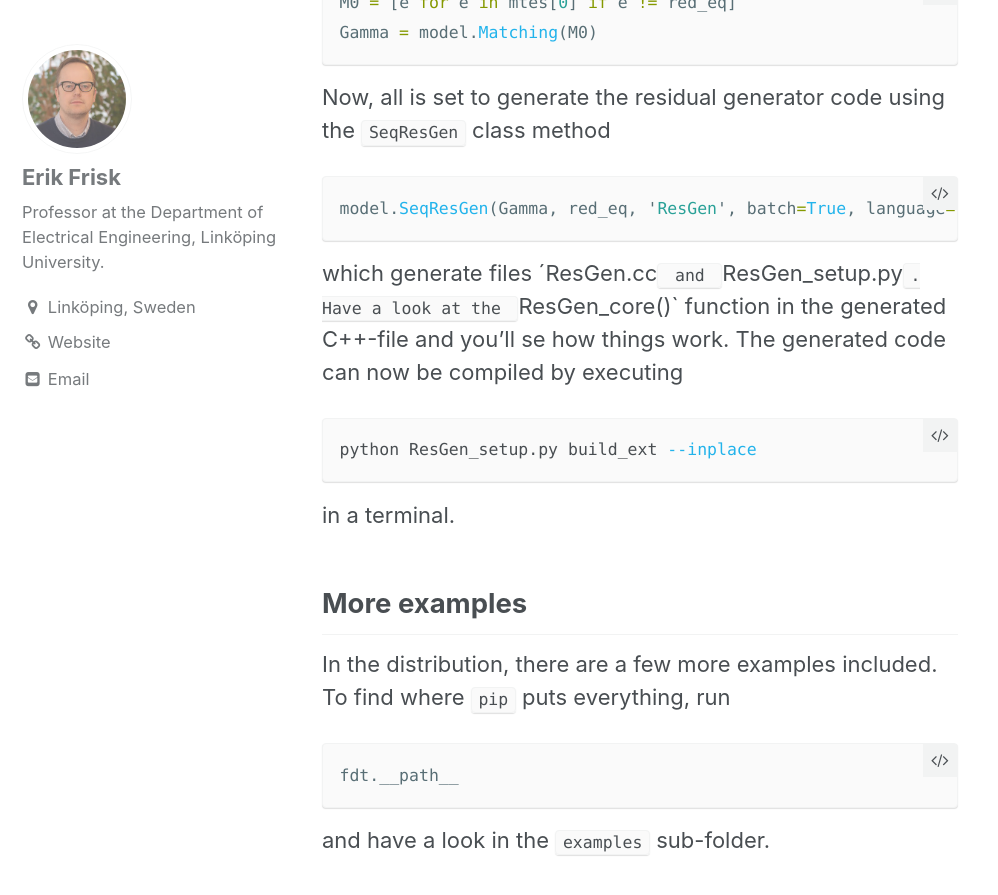
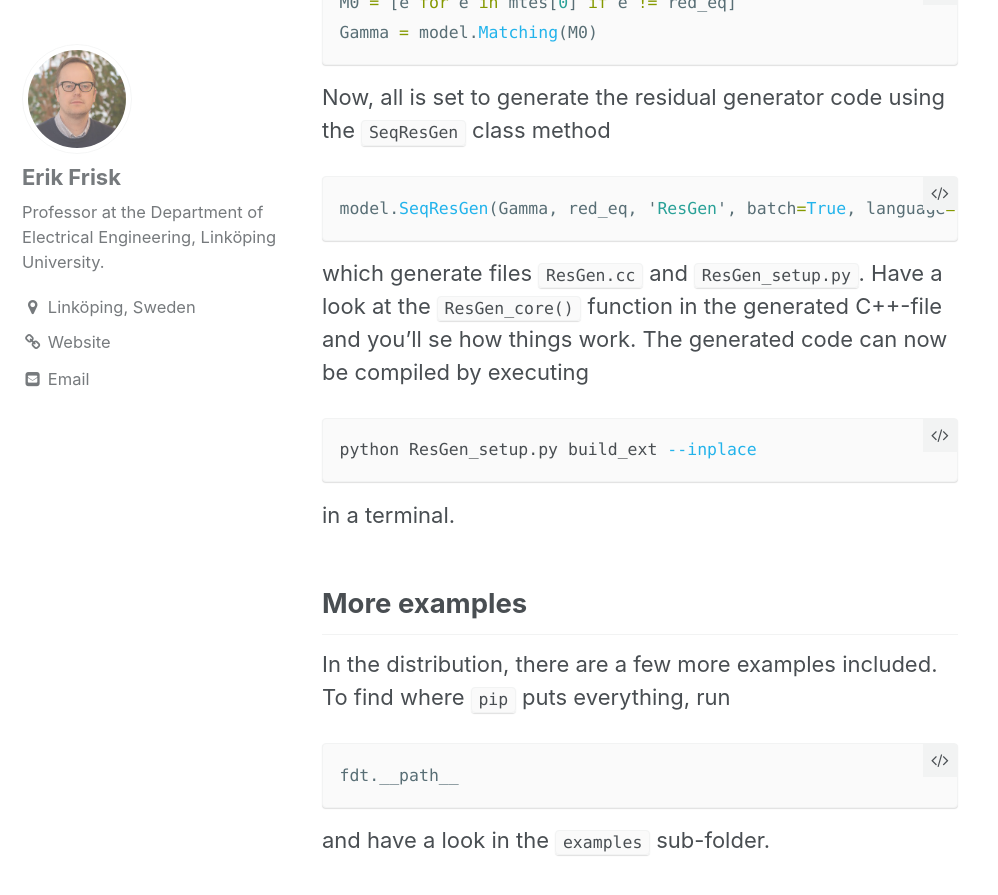
Before and after one commit to faultdiagnosistoolbox/faultdiagnosistoolbox.github.io, a Jekyll site: the page built from _posts/tutorials/2020-07-07-python-intro.md, in a window 1280 px wide and 900 px high, scrolled down 7172 px. Shown: the top 895 px of the window, without its empty margins (0-998 px from the left). Built offline with Jekyll 4.4.1, drawn with Linux system fonts in a browser that asks for light colours; comment, search, counter and statistics services are not loaded.

Commit message:
Fixed typo4

````diff
--- a/_posts/tutorials/2020-07-07-python-intro.md
+++ b/_posts/tutorials/2020-07-07-python-intro.md
@@ -171,7 +171,7 @@ Now, all is set to generate the residual generator code using the `SeqResGen` cl
 ```python
 model.SeqResGen(Gamma, red_eq, 'ResGen', batch=True, language='C')
 ```
-which generate files ´ResGen.cc` and `ResGen_setup.py`. Have a look at the `ResGen_core()` function in the generated C++-file and you'll se how things work. The generated code can now be compiled by executing
+which generate files `ResGen.cc` and `ResGen_setup.py`. Have a look at the `ResGen_core()` function in the generated C++-file and you'll se how things work. The generated code can now be compiled by executing
 ```bash
 python ResGen_setup.py build_ext --inplace
 ```
````
